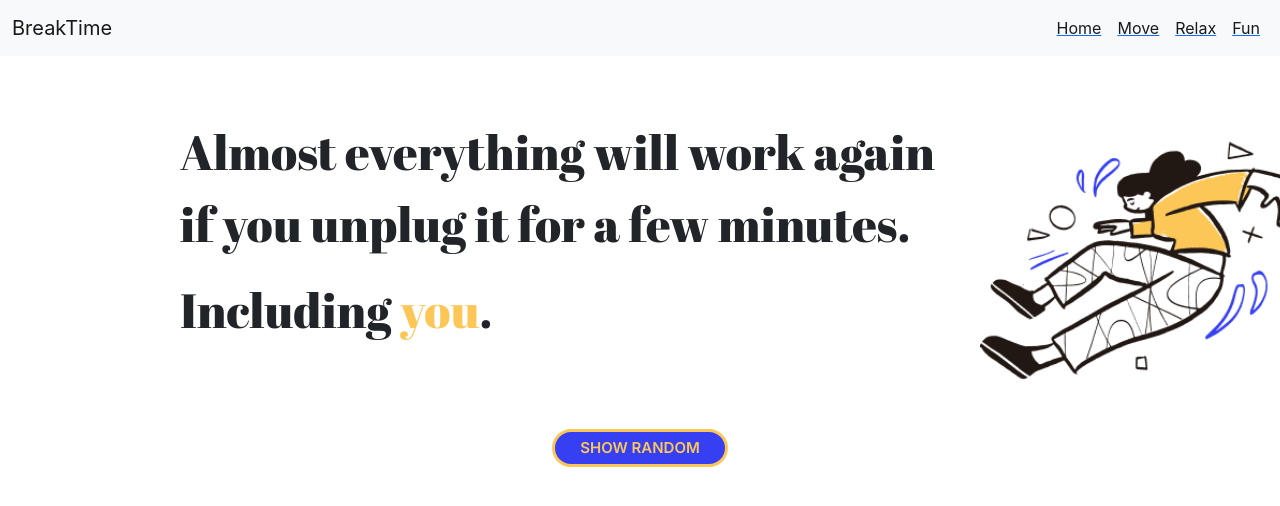
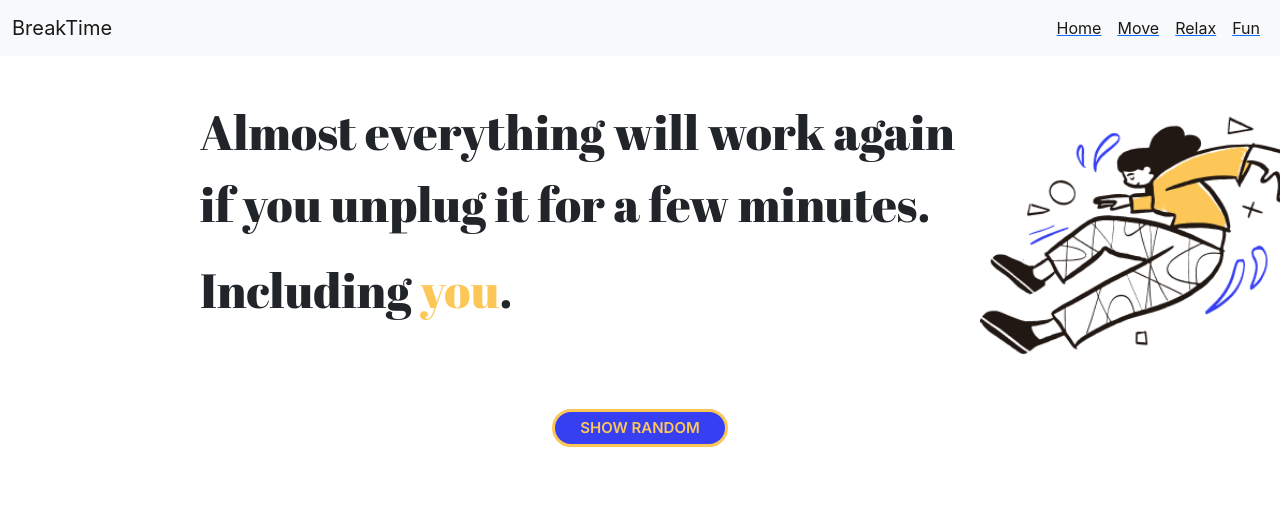
Before and after one commit to CodeOp-tech/fspt15-proj-team3, a React (Create React App) app in the folder my-react-app/: page /funbreak in a window 1280 px wide. Shown: the top 506 px of the page. Built offline with nearby package versions, Linux system fonts and the light colour scheme; no server answers.

Commit message:
added css to images

```diff
--- a/my-react-app/src/App.css
+++ b/my-react-app/src/App.css
@@ -100,7 +100,7 @@
   display: grid;
   grid-template-columns: 1fr 1fr 1fr 1fr 1fr;
   grid-gap: 40px;
-  margin: 80px 200px 40px 200px;
+  margin: 70px 230px 40px 230px;
   font-family: "Helvetica LT Std";
   font-size: 14px;
 }
@@ -126,7 +126,7 @@
   font-family: "Abril Fatface", cursive;
   font-size: 48px;
   text-align: left;
-  margin: 60px 130px 60px 180px;
+  margin: 40px 130px 60px 200px;
 }
 
 .funTitle2 {
@@ -142,12 +142,14 @@
   width: 340px;
   height: 250px;
   left: 980px;
-  top: 135px;
+  top: 110px;
 }
 
 .animalImage {
   width: 175px;
   height: 170px;
+  object-fit: cover;
+  overflow: hidden;
   padding: 2px;
 }
 
@@ -162,3 +164,7 @@
   font-weight: 600;
   margin-bottom: 20px;
 }
+
+:hover.funRandom {
+  border: solid;
+}
```
